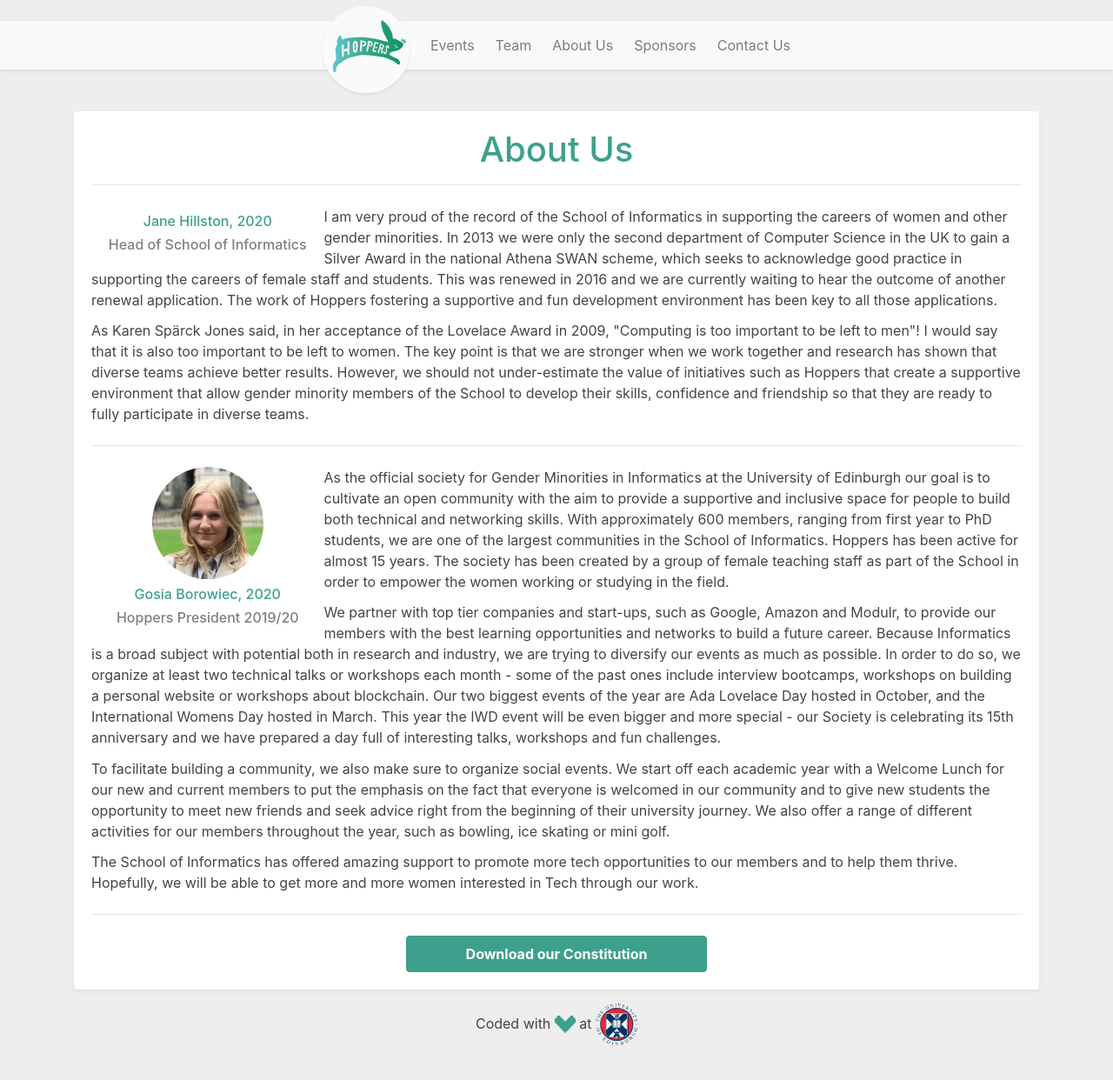
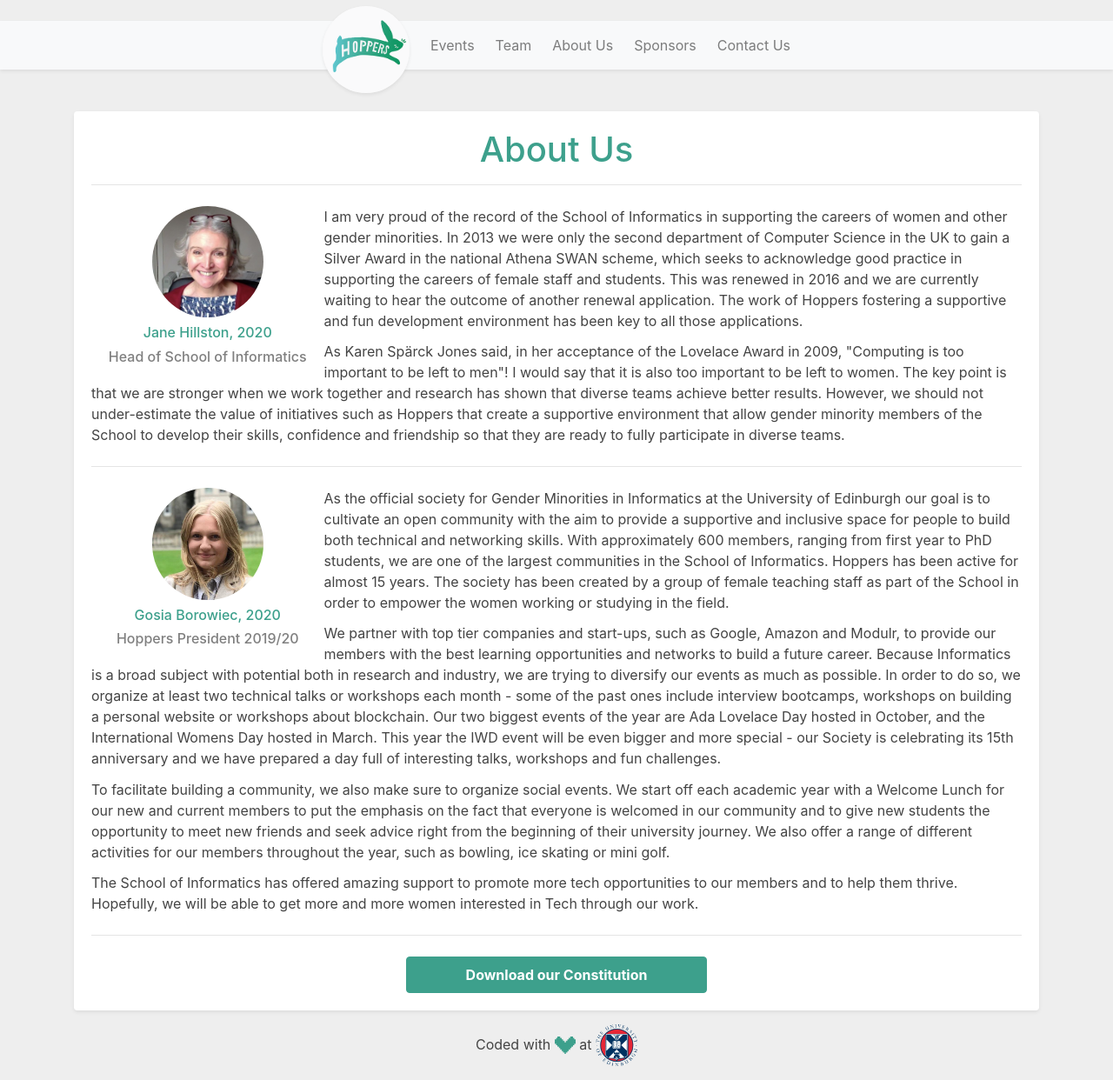
Before and after one commit to edinburgh-hoppers/website, a Jekyll site: the page built from _pages/aboutUs.html, in a window 1280 px wide and 1242 px high. Shown: the whole window at 87% size. Built offline with Jekyll 4.4.1, drawn with Linux system fonts in a browser that asks for light colours.

Commit message:
Added Jane's picture to About Us page

```diff
--- a/_data/aboutUs.yml
+++ b/_data/aboutUs.yml
@@ -2,6 +2,7 @@
   description: Head of School of Informatics
   year: "2020"
   includeTextFrom: jane.html
+  img: jane.jpg
 - name: Gosia Borowiec
   description: Hoppers President 2019/20
   year: "2020"
```
Also changed, not shown: assets/img/aboutUsVoices/jane.jpg.
